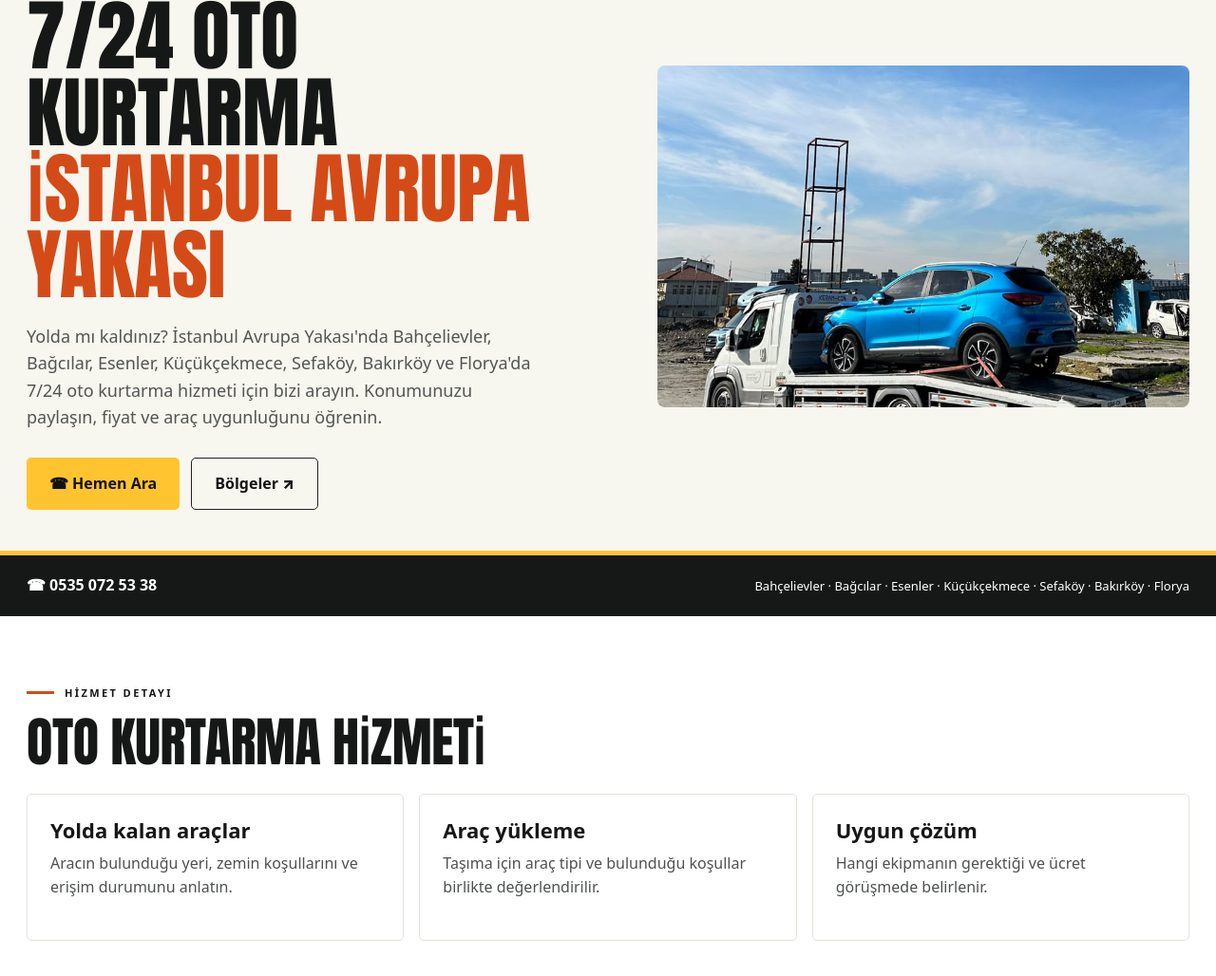
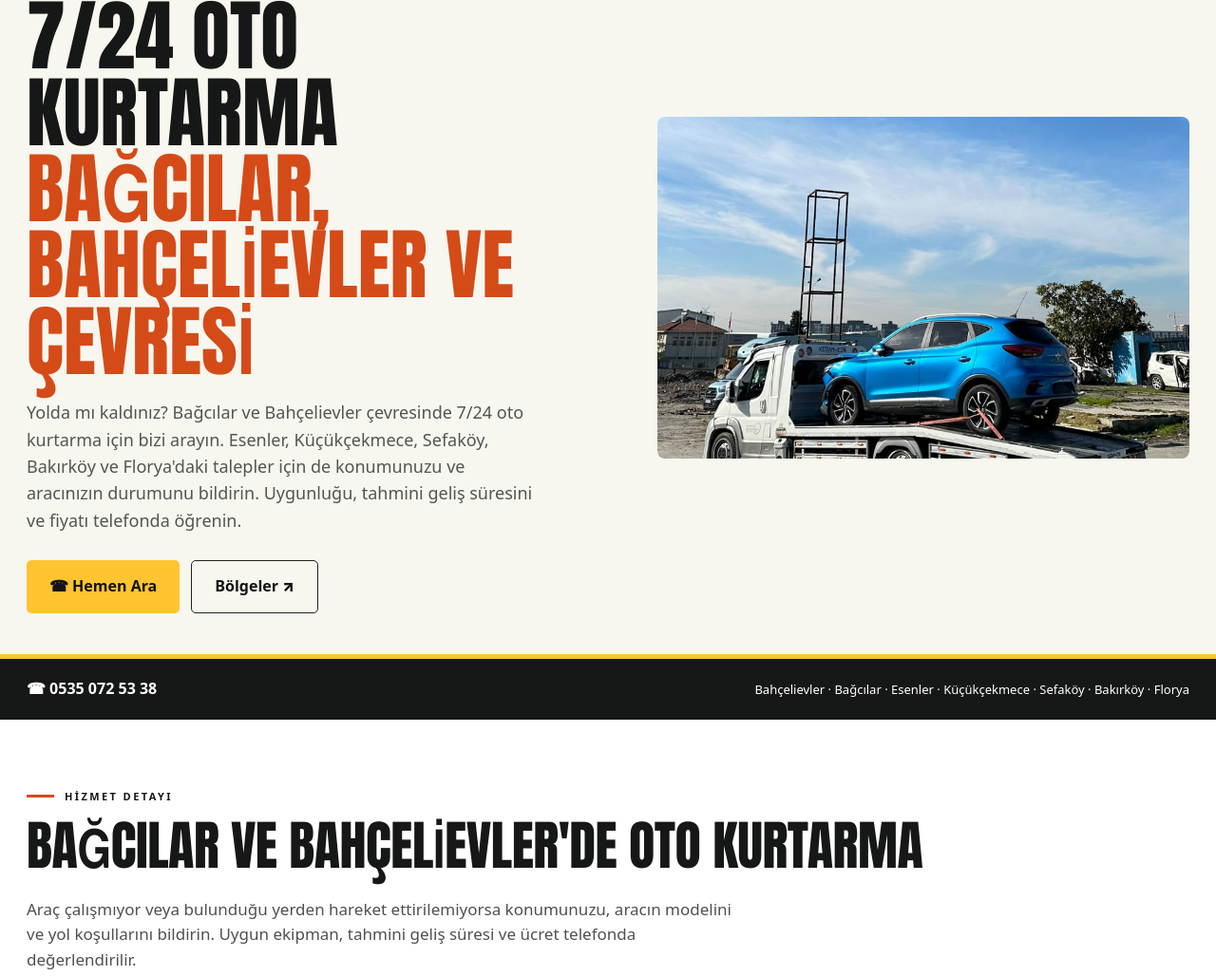
Before and after one commit to tulparotokurtarma/fkd-oto-kurtarma, a plain HTML site: page oto-kurtarma.html in a window 1280 px wide. Shown: the part 182-1210 px from the top of the page at 95% size. Drawn offline with Linux system fonts and the light colour scheme.

Commit message:
Improve FKD roadside recovery landing page for phone enquiries

```diff
--- a/oto-kurtarma.html
+++ b/oto-kurtarma.html
@@ -5,8 +5,8 @@
 <meta charset="utf-8">
 <meta name="viewport" content="width=device-width, initial-scale=1">
 
-<title>FKD Oto Kurtarma | Bahçelievler, Bağcılar, Bakırköy</title>
-<meta name="description" content="FKD Oto Kurtarma Oto Kurtarma. Bahçelievler, Bağcılar, Esenler, Küçükçekmece, Sefaköy, Bakırköy ve Florya. 0535 072 53 38.">
+<title>7/24 Oto Kurtarma | Bağcılar, Bahçelievler | FKD</title>
+<meta name="description" content="Bağcılar, Bahçelievler, Esenler, Küçükçekmece, Sefaköy, Bakırköy ve Florya için 7/24 oto kurtarma. Fiyat ve uygunluk bilgisi için arayın: 0535 072 53 38.">
 <meta name="theme-color" content="#161817">
 <link rel="canonical" href="https://fkdotokurtarma.com.tr/oto-kurtarma.html">
 
@@ -20,10 +20,12 @@
 
 <!-- Google etiketi -->
 <script async src="https://www.googletagmanager.com/gtm.js?id=GTM-PWVSPPN5"></script>
+<script async src="https://www.googletagmanager.com/gtag/js?id=AW-18567069954"></script>
 <script>
   window.dataLayer = window.dataLayer || [];
   function gtag(){dataLayer.push(arguments);}
   gtag('js', new Date());
+  gtag('config', 'AW-18567069954');
 </script>
 
 <script type="application/ld+json">
@@ -76,13 +78,13 @@
     <div>
       <div class="eyebrow">FKD OTO KURTARMA · İSTANBUL</div>
 
-<h1>7/24 Oto Kurtarma <span>İstanbul Avrupa Yakası</span></h1>
+<h1>7/24 Oto Kurtarma <span>Bağcılar, Bahçelievler ve çevresi</span></h1>
 <p class="lead">
-  Yolda mı kaldınız? İstanbul Avrupa Yakası'nda
-  Bahçelievler, Bağcılar, Esenler, Küçükçekmece,
-  Sefaköy, Bakırköy ve Florya'da 7/24 oto kurtarma
-  hizmeti için bizi arayın. Konumunuzu paylaşın,
-  fiyat ve araç uygunluğunu öğrenin.
+  Yolda mı kaldınız? Bağcılar ve Bahçelievler çevresinde
+  7/24 oto kurtarma için bizi arayın. Esenler, Küçükçekmece,
+  Sefaköy, Bakırköy ve Florya'daki talepler için de
+  konumunuzu ve aracınızın durumunu bildirin.
+  Uygunluğu, tahmini geliş süresini ve fiyatı telefonda öğrenin.
 </p>
 
       <div class="actions">
@@ -107,7 +109,8 @@
 <section class="section white">
   <div class="wrap">
     <div class="section-tag">HİZMET DETAYI</div>
-    <h2>Oto kurtarma hizmeti</h2>
+    <h2>Bağcılar ve Bahçelievler'de oto kurtarma</h2>
+    <p class="section-lead">Araç çalışmıyor veya bulunduğu yerden hareket ettirilemiyorsa konumunuzu, aracın modelini ve yol koşullarını bildirin. Uygun ekipman, tahmini geliş süresi ve ücret telefonda değerlendirilir.</p>
 
     <div class="info-grid">
       <article class="card">
```
